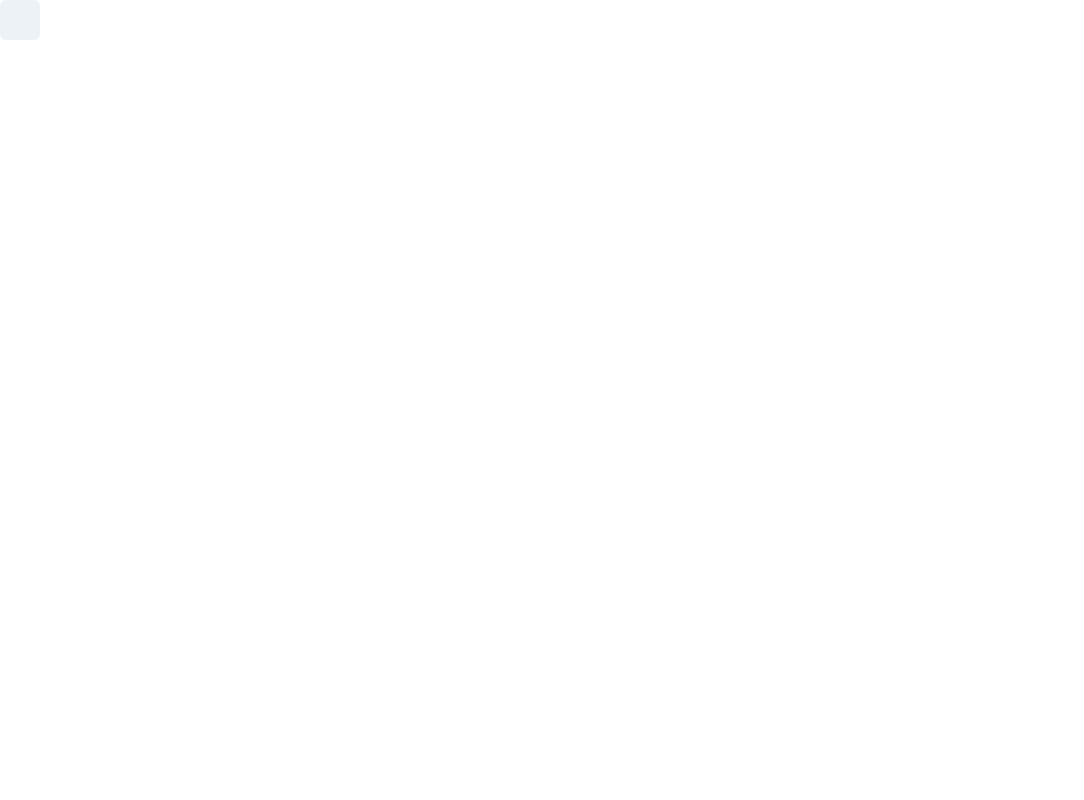
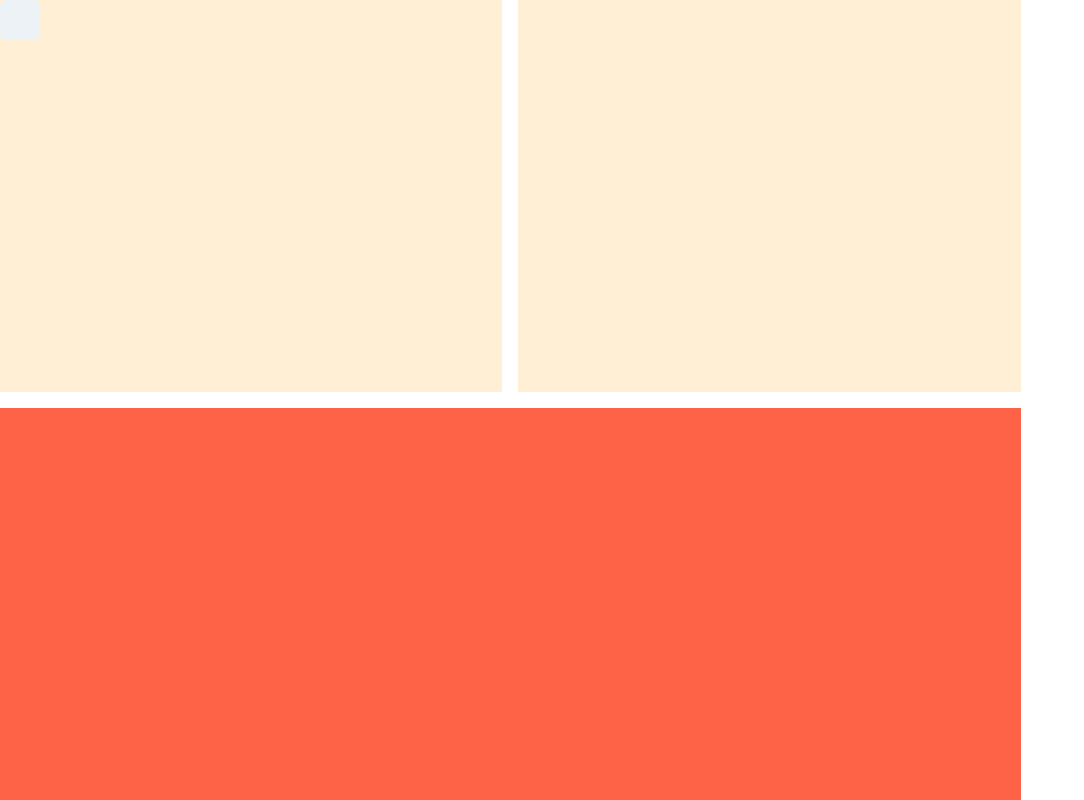
Before and after one commit to jhoh96/weather-app, a React (Create React App) app in the folder client/: page /#/results_page in a window 1280 px wide. Shown: the whole page, without its empty margins (0-1084 px from the left). Built offline with nearby package versions, Linux system fonts and the light colour scheme.

Commit message:
page layout

```diff
--- a/client/src/pages/ResultsPage.tsx
+++ b/client/src/pages/ResultsPage.tsx
@@ -1,6 +1,6 @@
 import React, { useState, useEffect } from "react";
 import { useLocation, useNavigate } from "react-router-dom";
-import { Button } from "@chakra-ui/react";
+import { Button, Grid, GridItem } from "@chakra-ui/react";
 
 export default function ResultsPage() {
   const [data, setData] = useState<any>();
@@ -16,7 +16,20 @@ export default function ResultsPage() {
 
   return (
     <div>
-      <Button onClick={handleButtonClick} />
+      <div className="main-results-div">
+        <Grid
+          h="100vh"
+          templateRows="repeat(2, 1fr)"
+          templateColumns="repeat(5, 1fr)"
+          gap={4}
+        >
+          <GridItem colSpan={2} bg="papayawhip">
+            <Button onClick={handleButtonClick} />
+          </GridItem>
+          <GridItem colSpan={2} bg="papayawhip" />
+          <GridItem colSpan={4} bg="tomato" />
+        </Grid>
+      </div>
     </div>
   );
 }
--- a/client/src/pages/pageStyle.css
+++ b/client/src/pages/pageStyle.css
@@ -82,3 +82,13 @@
     color: red;
     border: red 2px solid;
 }
+
+
+/*
+    ************* RESULTS PAGE CSS HERE *************
+*/
+
+.main-results-div{
+    width: 100vw;
+    height: 100vh;
+}
```
